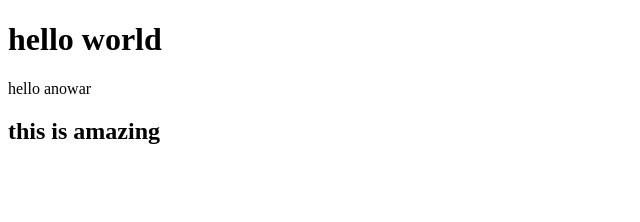
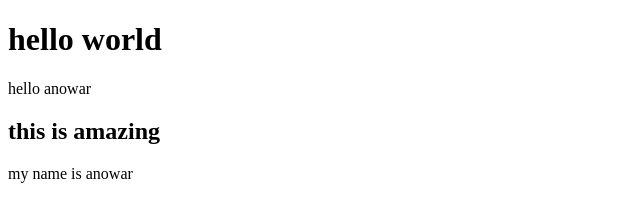
Before and after one commit to anowarhosens/first-project, a plain HTML site: page index.html in a window 1280 px wide. Shown: the whole page, without its empty margins (0-640 px from the left). Drawn offline with Linux system fonts and the light colour scheme.

Commit message:
add some code

```diff
--- a/index.html
+++ b/index.html
@@ -9,5 +9,6 @@
     <h1>hello world</h1>
     <p>hello anowar</p>
     <h2>this is amazing</h2>
+    <P>my name is anowar</P>
 </body>
 </html>
```
